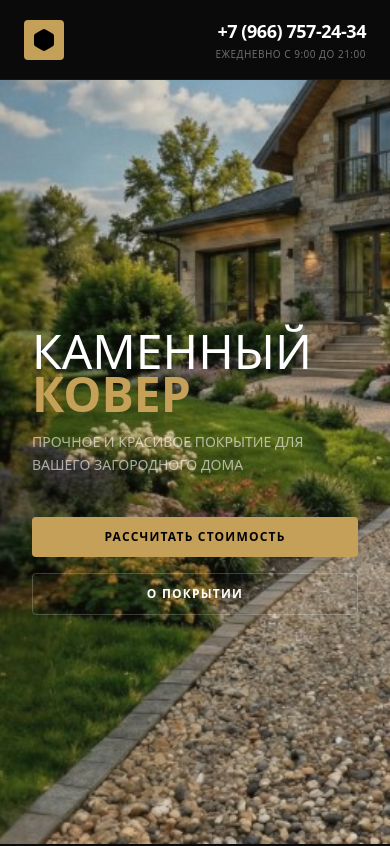
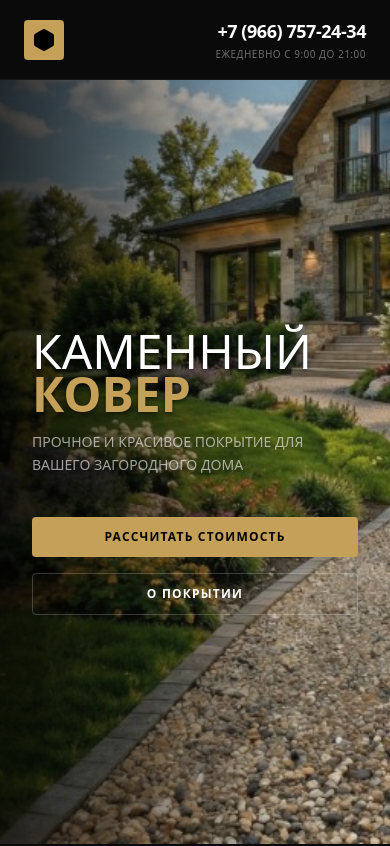
Before and after one commit to savage9peas/growbox, a React (Vite) app: page / in a window 390 px wide. Shown: the top 846 px of the page. Built offline with nearby package versions, Linux system fonts and the light colour scheme.

Commit message:
design: fix hero centering, lighting and mobile overlays

```diff
--- a/src/App.tsx
+++ b/src/App.tsx
@@ -99,13 +99,18 @@ export default function App() {
             backgroundImage: 'url("/images/hero/hero-grand-stone-house.png")',
           }}
         />
+        {/* Градиент слева направо: контраст под текстом, справа фото без сплошного затемнения */}
+        <div
+          aria-hidden
+          className="pointer-events-none absolute inset-0 z-[1] max-md:bg-[linear-gradient(90deg,rgba(0,0,0,0.7)_0%,rgba(0,0,0,0.42)_32%,rgba(0,0,0,0.18)_55%,transparent_78%)] md:bg-[linear-gradient(90deg,rgba(0,0,0,0.7)_0%,rgba(0,0,0,0.12)_38%,transparent_52%)]"
+        />
 
         {/* Hero Text Overlay */}
         <div className="relative z-10 w-full md:w-1/2 p-8 lg:p-12 flex flex-col justify-center max-lg:min-h-[calc(100svh-5rem-1.25rem)]">
-          <h1 className="text-5xl lg:text-7xl font-light leading-[0.9] mb-4 uppercase">
+          <h1 className="text-5xl lg:text-7xl font-light leading-[0.9] mb-4 uppercase [text-shadow:0_2px_4px_rgba(0,0,0,0.5)]">
             КАМЕННЫЙ <br/><span className="text-[#C5A059] font-bold">КОВЕР</span>
           </h1>
-          <p className="text-white/60 text-sm max-w-sm mb-10 leading-relaxed uppercase">
+          <p className="text-white/60 text-sm max-w-sm mb-10 leading-relaxed uppercase [text-shadow:0_2px_4px_rgba(0,0,0,0.5)]">
             ПРОЧНОЕ И КРАСИВОЕ ПОКРЫТИЕ ДЛЯ ВАШЕГО ЗАГОРОДНОГО ДОМА
           </p>
 
```
